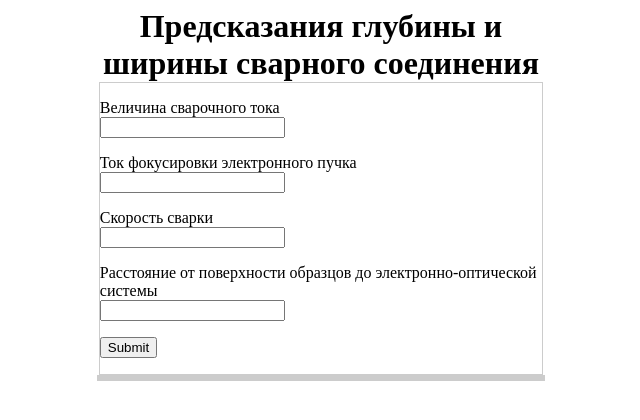
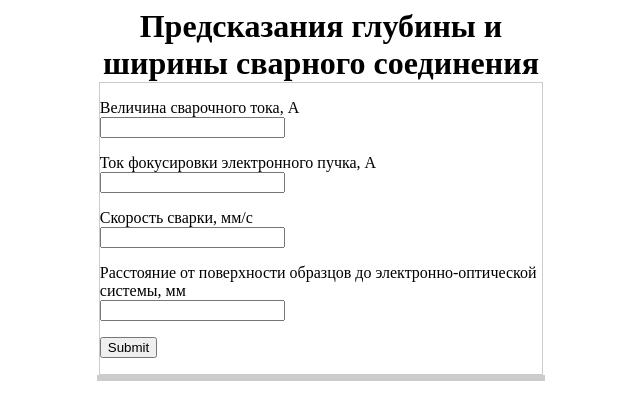
Before and after one commit to marina-druzh/Flask_ml, a Flask app: page / in a window 1280 px wide. Shown: the top 420 px of the page, without its empty margins (319-959 px from the left). Run offline with Flask 3, Linux system fonts and the light colour scheme; parts of the project's set-up code (start-up, migrations or seed data) failed here and were passed over.

Commit message:
обновлены файлы

```diff
--- a/app.py
+++ b/app.py
@@ -18,7 +18,7 @@ def predict():
         params = [[float(IW), float(IF), float(VW), float(FP)]]
         prediction = np.round(tree_model.predict(params), 2)
         depth, width = prediction[0]
-    return render_template("index.html", depth=depth, width=width )
+    return render_template("index.html", depth=depth, width=width)
 
 
 app.run()
--- a/templates/index.html
+++ b/templates/index.html
@@ -24,22 +24,22 @@
         <h1 align="center">Предсказания глубины и ширины сварного соединения</h1>
         <form action="" method="POST">
             <p>
-                <label for='IW'>Величина сварочного тока</label>
+                <label for='IW'>Величина сварочного тока, A</label>
                 <br>
                 <input type="number" step="0.0001" name='IW' required>
             </p>
             <p>
-                <label for='IF'>Ток фокусировки электронного пучка</label>
+                <label for='IF'>Ток фокусировки электронного пучка, А</label>
                 <br>
                 <input type="number" name=IF step="0.0001" required>
             </p>
             <p>
-                <label for='VW'>Скорость сварки</label>
+                <label for='VW'>Скорость сварки, мм/с</label>
                 <br>
                 <input type="number" name='VW' step="0.0001" required>
             </p>
             <p>
-                <label for='FP'>Расстояние от поверхности образцов до электронно-оптической системы</label>
+                <label for='FP'>Расстояние от поверхности образцов до электронно-оптической системы, мм</label>
                 <br>
                 <input type="number" name='FP' step="0.0001" required>
             </p>
@@ -50,14 +50,14 @@
         </form>
 
         <div class="result" align="center">
-        {% if depth %}
+        {% if depth and width %}
             <br>
             <p style="font-size: 20px">
-             Глубина сварного соединения:
+             Глубина сварного соединения, мм:
             </p>
             <p style="font-size: 20px"> {{depth}} </p>
             <p style="font-size: 20px">
-             Ширина сварного соединения:
+             Ширина сварного соединения, мм:
             </p>
             <p style="font-size: 20px"> {{width}} </p>
 
```
